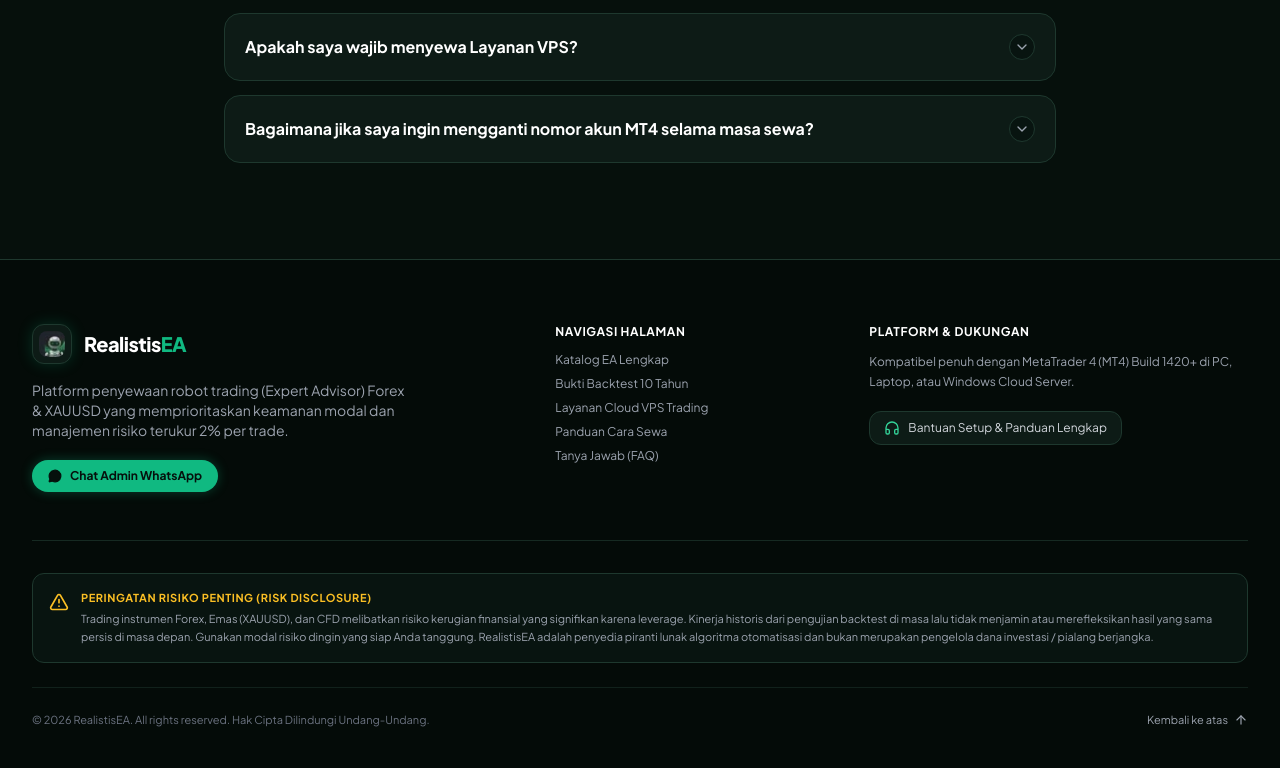
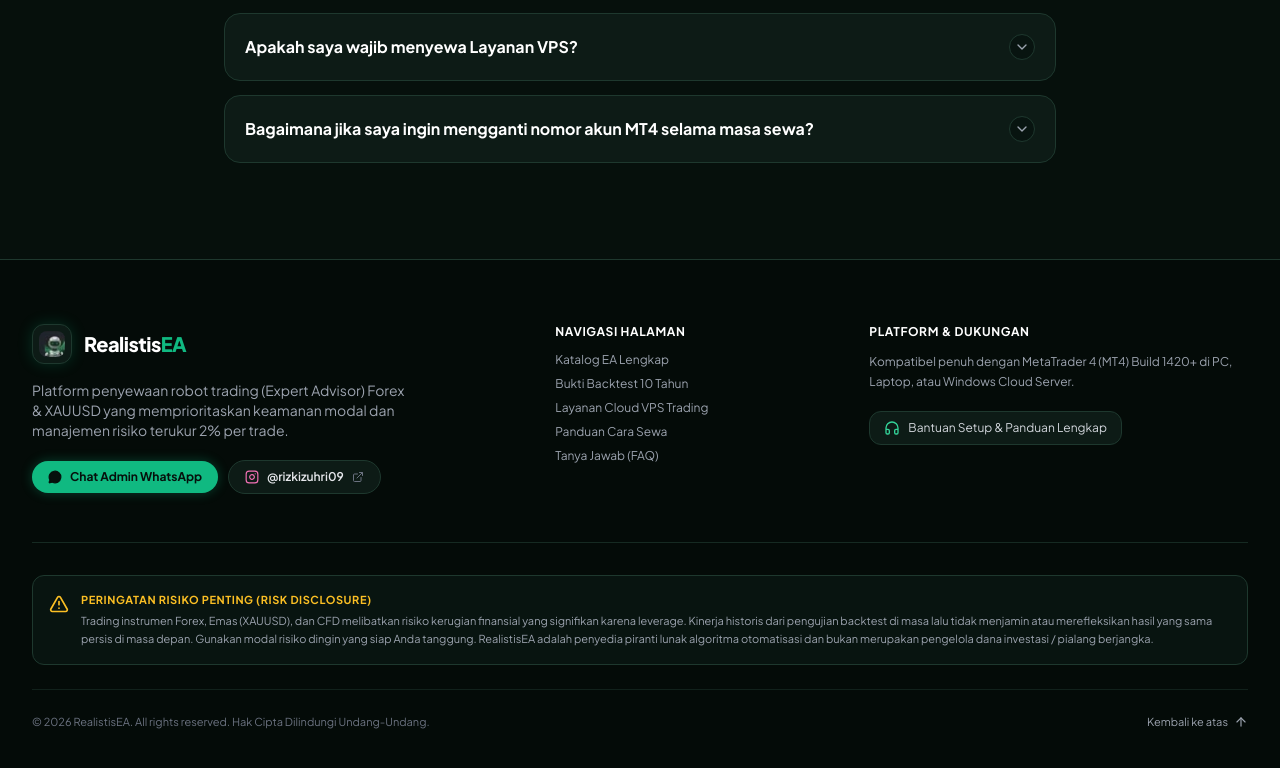
Before and after one commit to MasterRidho12/realistisEa, a React (Vite) app: page / in a window 1280 px wide. Shown: the part 4940-5708 px from the top of the page. Built offline with nearby package versions, Linux system fonts and the light colour scheme; no server answers; the database is empty.

Commit message:
feat: add Instagram link (@rizkizuhri09) to Footer

```diff
--- a/src/components/public/Footer.jsx
+++ b/src/components/public/Footer.jsx
@@ -1,6 +1,6 @@
 import React from 'react';
 import { useData } from '../../context/DataContext';
-import { MessageCircle, AlertTriangle, ArrowUp, Headphones } from 'lucide-react';
+import { MessageCircle, AlertTriangle, ArrowUp, Headphones, ExternalLink } from 'lucide-react';
 
 export const Footer = () => {
   const { getWhatsAppLink, trackWaClick } = useData();
@@ -44,7 +44,7 @@ export const Footer = () => {
               Platform penyewaan robot trading (Expert Advisor) Forex & XAUUSD yang memprioritaskan keamanan modal dan manajemen risiko terukur 2% per trade.
             </p>
 
-            <div className="pt-1">
+            <div className="pt-1 flex flex-wrap items-center gap-2.5">
               <button
                 onClick={handleWaContact}
                 className="inline-flex items-center gap-2 bg-[#10B981] hover:bg-[#059669] text-[#06100C] font-bold text-xs px-4 py-2 rounded-full transition-all shadow-[0_0_12px_rgba(16,185,129,0.3)] cursor-pointer"
@@ -52,6 +52,29 @@ export const Footer = () => {
                 <MessageCircle className="w-3.5 h-3.5 fill-current" />
                 <span>Chat Admin WhatsApp</span>
               </button>
+              <a
+                href="https://www.instagram.com/rizkizuhri09?avpt=eWFzcWhyYmticHVh"
+                target="_blank"
+                rel="noopener noreferrer"
+                className="inline-flex items-center gap-2 bg-[#0D1B16] hover:bg-[#132920] border border-[#1E382E] hover:border-pink-500/40 text-gray-200 hover:text-white font-semibold text-xs px-4 py-2 rounded-full transition-all"
+              >
+                <svg
+                  className="w-3.5 h-3.5 text-pink-400 shrink-0"
+                  viewBox="0 0 24 24"
+                  fill="none"
+                  stroke="currentColor"
+                  strokeWidth="2"
+                  strokeLinecap="round"
+                  strokeLinejoin="round"
+                  aria-hidden="true"
+                >
+                  <rect width="20" height="20" x="2" y="2" rx="5" ry="5" />
+                  <path d="M16 11.37A4 4 0 1 1 12.63 8 4 4 0 0 1 16 11.37z" />
+                  <line x1="17.5" x2="17.51" y1="6.5" y2="6.5" />
+                </svg>
+                <span>@rizkizuhri09</span>
+                <ExternalLink className="w-3 h-3 text-gray-500" />
+              </a>
             </div>
           </div>
 
```
